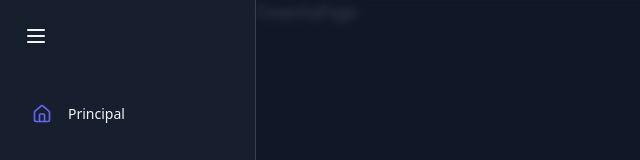
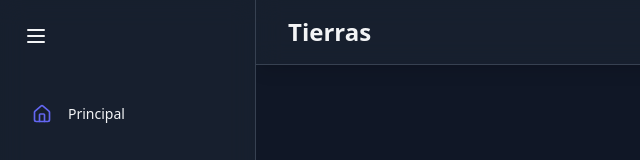
Before and after one commit to YeltsinBL/WebAcopio, a React (Vite) app: page /cosecha in a window 1280 px wide. Shown: the top 160 px of the page, without its empty margins (0-640 px from the left). Built offline with nearby package versions, Linux system fonts and the light colour scheme.

Commit message:
Creación del Header al seleccionar una opción del Sidebar

```diff
--- /dev/null
+++ b/src/components/common/Header.jsx
@@ -0,0 +1,12 @@
+
+const Header = ({title}) => {
+    return (
+		<header className='bg-gray-800 bg-opacity-50 backdrop-blur-md shadow-lg border-b border-gray-700'>
+			<div className='max-w-7xl mx-auto py-4 px-4 sm:px-6 lg:px-8'>
+				<h1 className='text-2xl font-semibold text-gray-100'>{title}</h1>
+			</div>
+		</header>
+	);
+}
+
+export default Header
--- a/src/pages/AsignarTierraPage.jsx
+++ b/src/pages/AsignarTierraPage.jsx
@@ -1,6 +1,10 @@
+import Header from "../components/common/Header"
+
 const AsignarTierraPage = () => {
   return (
-    <div>AsignarTierraPage</div>
+    <div className='flex-1 overflow-auto relative z-10'>
+        <Header title='Asignar Tierras'/>
+    </div>
   )
 }
 
--- a/src/pages/CosechaPage.jsx
+++ b/src/pages/CosechaPage.jsx
@@ -1,6 +1,10 @@
+import Header from "../components/common/Header"
+
 const CosechaPage = () => {
   return (
-    <div>CosechaPage</div>
+    <div className='flex-1 overflow-auto relative z-10'>
+        <Header title='Tierras'/>
+    </div>
   )
 }
 
--- a/src/pages/HomePage.jsx
+++ b/src/pages/HomePage.jsx
@@ -1,7 +1,10 @@
+import Header from "../components/common/Header"
 
 const HomePage = () => {
   return (
-    <div>HomePage</div>
+    <div className='flex-1 overflow-auto relative z-10'>
+        <Header title='Principal'/>
+    </div>
   )
 }
 
--- a/src/pages/ProveedorPage.jsx
+++ b/src/pages/ProveedorPage.jsx
@@ -1,7 +1,10 @@
+import Header from "../components/common/Header"
 
 const ProveedorPage = () => {
   return (
-    <div>ProveedorPage</div>
+    <div className='flex-1 overflow-auto relative z-10'>
+        <Header title='Proveedor'/>
+    </div>
   )
 }
 
--- a/src/pages/TierrasPage.jsx
+++ b/src/pages/TierrasPage.jsx
@@ -1,6 +1,10 @@
+import Header from "../components/common/Header"
+
 const TierrasPage = () => {
   return (
-    <div>TierrasPage</div>
+    <div className='flex-1 overflow-auto relative z-10'>
+        <Header title='Tierras'/>
+    </div>
   )
 }
 
```
